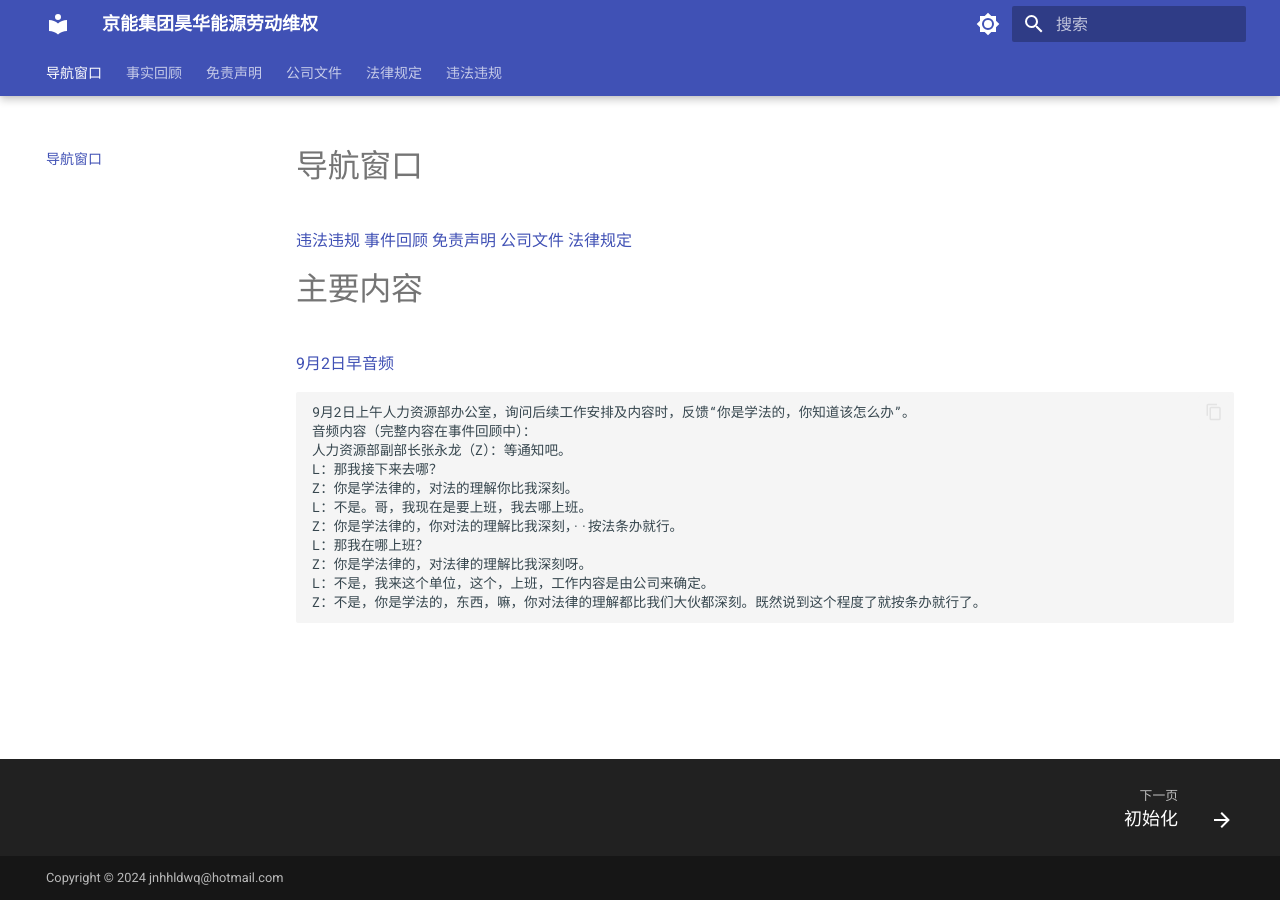
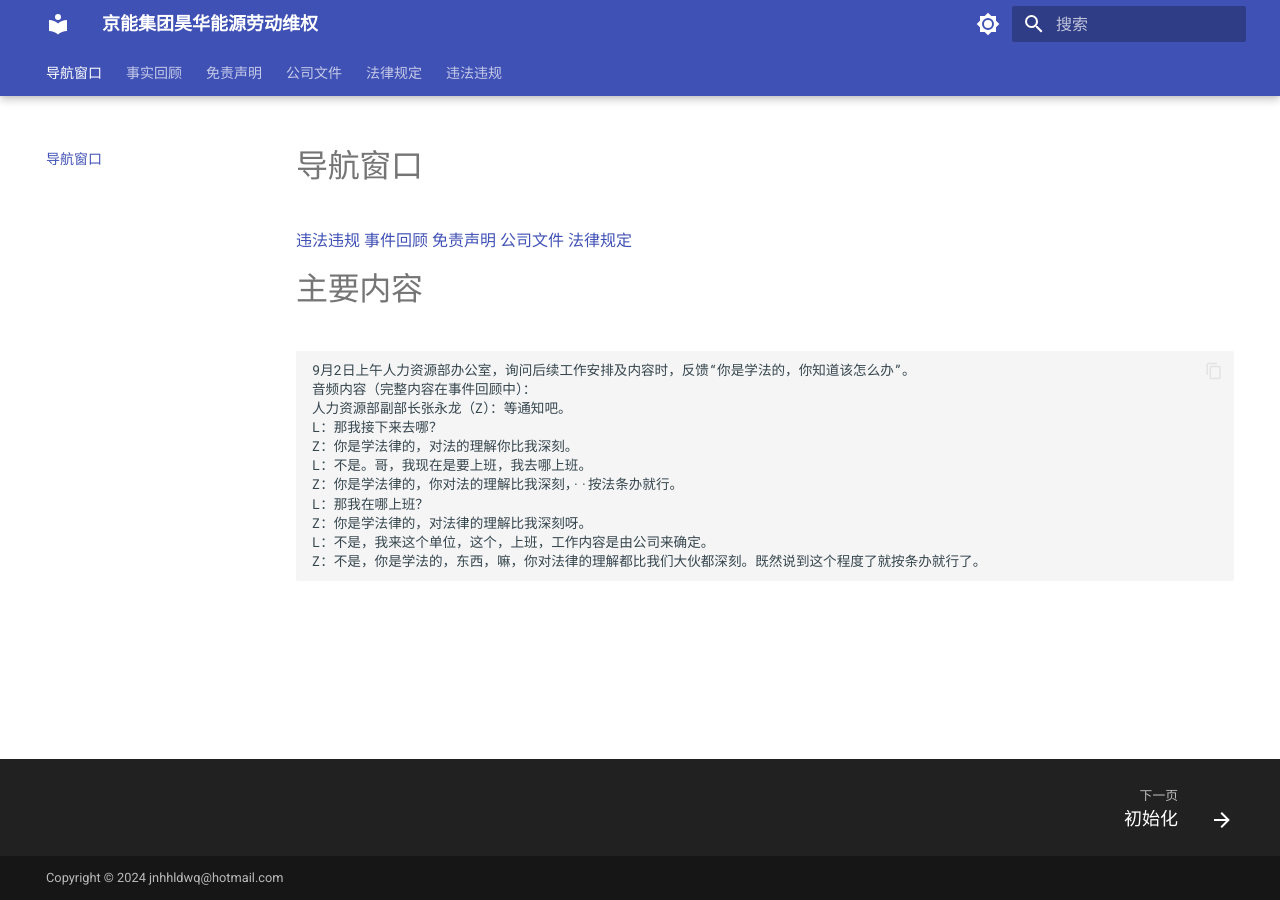
Before and after one commit to JNHHLDWQ/JNHHLDWQ.github.io, an MkDocs documentation site: the page built from docs/index.md, in a window 1280 px wide. Built offline with MkDocs 1.6.1 and Material for MkDocs 9.7.7, drawn with Linux system fonts in a browser that asks for light colours.

Commit message:
再次调试

````diff
--- a/docs/index.md
+++ b/docs/index.md
@@ -11,7 +11,7 @@
 # 主要内容
 
 
-[9月2日早音频](../media/9月2日你是学法的片段.mp3)
+[](../media/9月2日你是学法的片段.mp3)
 ```
 9月2日上午人力资源部办公室，询问后续工作安排及内容时，反馈“你是学法的，你知道该怎么办”。
 音频内容（完整内容在事件回顾中）：
````
